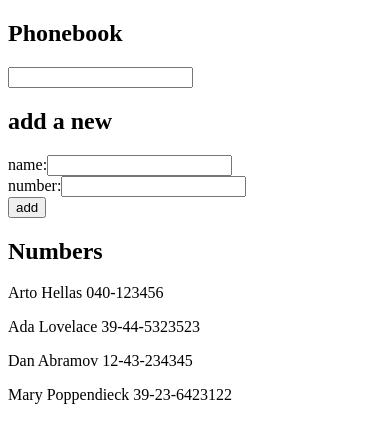
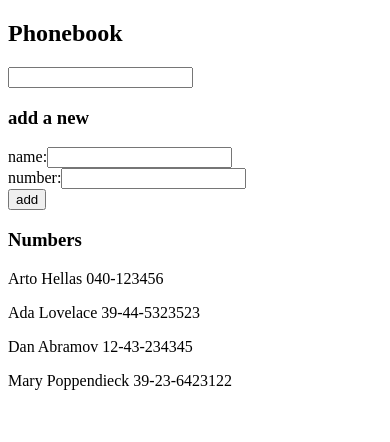
Before and after one commit to k-kamada/Learn-FullStackOpen2019, a React (Create React App) app in the folder part2/phonebook/: page / in a window 390 px wide. Shown: the top 442 px of the page. Built offline with nearby package versions, Linux system fonts and the light colour scheme; the HTML template or start-up script is replaced by a standard one.

Commit message:
Done exercise 2.10: The Phonebook Step5

```diff
--- a/part2/phonebook/src/App.js
+++ b/part2/phonebook/src/App.js
@@ -1,4 +1,7 @@
 import React, { useState } from 'react';
+import Filter from './Components/Filter';
+import PersonForm from './Components/PersonForm';
+import Persons from './Components/Persons';
 
 const App = () => {
   const [persons, setPersons] = useState([
@@ -9,63 +12,29 @@ const App = () => {
   ]);
   const [newName, setNewName] = useState('');
   const [newNumber, setNewNumber] = useState('');
-  const [searchWord, setSearchWord] = useState('');
-
-  const handleNameChange = (event) => {
-    setNewName(event.target.value);
-  };
-
-  const handleNumberChange = (event) => {
-    setNewNumber(event.target.value);
-  };
-
-  const handleSearchWordChange = (event) => {
-    setSearchWord(event.target.value);
-  }
-
-  const handleAddName = (event) => {
-    event.preventDefault();
-    if (persons.find((person) => person.name === newName)) {
-      alert(`${newName} is already added to phonebook`);
-      return;
-    }
-    setPersons(persons.concat({name: newName, number: newNumber}));
-  };
-
-  const matchedPersons = persons.filter(person => person.name.toLowerCase().includes(searchWord.toLowerCase()));
-
-  const rows = matchedPersons.map(person => <p key={person.name}>{person.name} {person.number}</p>);
+  const [filterWord, setFilterWord] = useState('');
 
   return (
     <div>
       <h2>Phonebook</h2>
-      <input value={searchWord} onChange={handleSearchWordChange} />
-      <h2>add a new</h2>
-      <form>
-        <div>
-          name:
-            <input
-              value={newName}
-              onChange={handleNameChange}
-            />
-          <br />
-          number:
-            <input
-              value={newNumber}
-              onChange={handleNumberChange}
-            />
-        </div>
-        <div>
-          <button
-            type="submit"
-            onClick={handleAddName}
-          >
-            add
-          </button>
-        </div>
-      </form>
-      <h2>Numbers</h2>
-        {rows}
+
+      <Filter filterWord={filterWord} setFilterWord={setFilterWord}/>
+
+      <h3>add a new</h3>
+
+      <PersonForm
+        persons={persons}
+        setPersons={setPersons}
+        newName={newName}
+        setNewName={setNewName}
+        newNumber={newNumber}
+        setNewNumber={setNewNumber}
+      />
+
+      <h3>Numbers</h3>
+
+      <Persons persons={persons} filterWord={filterWord}/>
+
     </div>
   );
 };
--- /dev/null
+++ b/part2/phonebook/src/Components/Filter.js
@@ -0,0 +1,14 @@
+import React from 'react';
+
+const Filter = ({filterWord, setFilterWord}) => {
+  const handleSearchWordChange = (event) => {
+    setFilterWord(event.target.value);
+  }
+
+  return (
+      <input value={filterWord} onChange={handleSearchWordChange} />
+  );
+};
+
+
+export default Filter;
--- /dev/null
+++ b/part2/phonebook/src/Components/PersonForm.js
@@ -0,0 +1,48 @@
+import React from 'react';
+
+const PersonForm = (props) => {
+  const handleNameChange = (event) => {
+    props.setNewName(event.target.value);
+  };
+
+  const handleNumberChange = (event) => {
+    props.setNewNumber(event.target.value);
+  };
+
+  const handleAddName = (event) => {
+    event.preventDefault();
+    if (props.persons.find((person) => person.name === props.newName)) {
+      alert(`${props.newName} is already added to phonebook`);
+      return;
+    }
+    props.setPersons(props.persons.concat({name: props.newName, number: props.newNumber}));
+  };
+
+  return (
+    <form>
+      <div>
+        name:
+          <input
+            value={props.newName}
+            onChange={handleNameChange}
+          />
+        <br />
+        number:
+          <input
+            value={props.newNumber}
+            onChange={handleNumberChange}
+          />
+      </div>
+      <div>
+        <button
+          type="submit"
+          onClick={handleAddName}
+        >
+          add
+        </button>
+      </div>
+    </form>
+  );
+};
+
+export default PersonForm;
--- /dev/null
+++ b/part2/phonebook/src/Components/Persons.js
@@ -0,0 +1,10 @@
+import React from 'react';
+
+const Persons = ({ persons, filterWord }) => {
+  const matchedPersons = persons.filter(person => person.name.toLowerCase().includes(filterWord.toLowerCase()));
+  const rows = matchedPersons.map(person => <p key={person.name}>{person.name} {person.number}</p>);
+
+  return (rows);
+};
+
+export default Persons;
```
